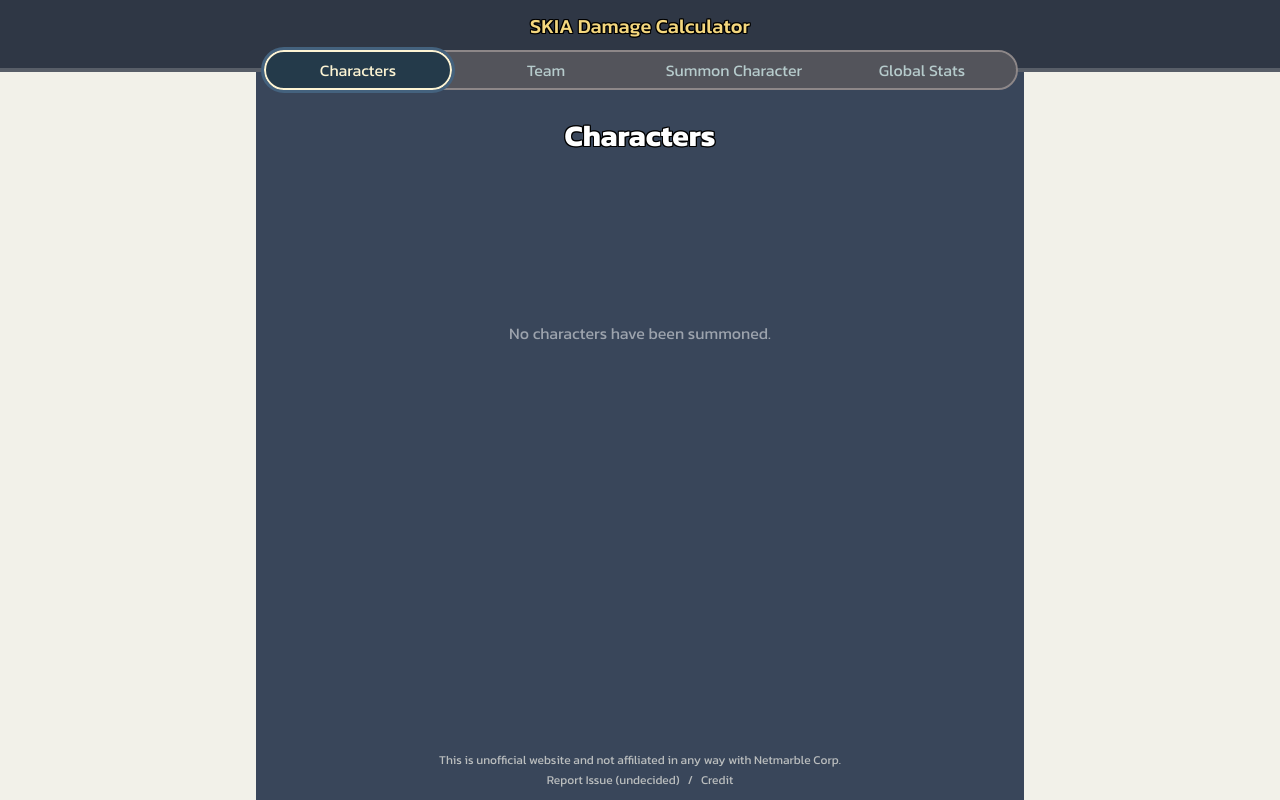
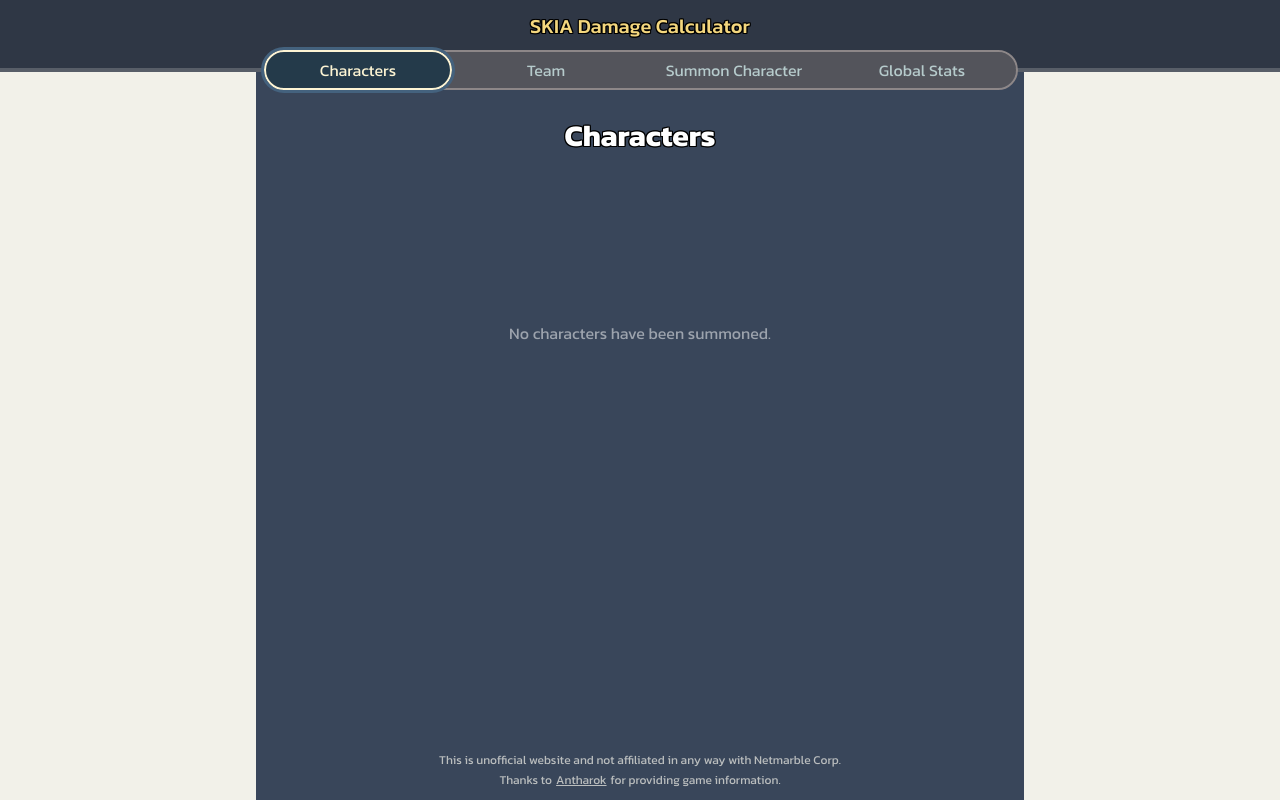
Before and after one commit to jiradedm/SKIA-Damage-Calculator, a Next.js app: page / in a window 1280 px wide. Built offline with nearby package versions, Linux system fonts and the light colour scheme.

Commit message:
change footer sentence

```diff
--- a/src/app/layout.tsx
+++ b/src/app/layout.tsx
@@ -27,16 +27,17 @@ export default function RootLayout({ children }: Readonly<{ children: React.Reac
               <div className="text-xs">
                 This is unofficial website and not affiliated in any way with Netmarble Corp.
               </div>
-              <div className="flex gap-2">
-                <div>Report Issue (undecided)</div>
-                <div>/</div>
+              {/* <div>Report Issues: </div> */}
+              <div className="flex gap-1">
+                <span>Thanks to</span>
                 <a
-                  className="hover:underline"
+                  className="underline"
                   href="https://docs.google.com/spreadsheets/d/1V4KSe15vo4o9m__LcVgfhjp9KyTiXjDzxhCtwLE3AyU"
                   target="_blank"
                 >
-                  Credit
+                  Antharok
                 </a>
+                <span>for providing game information.</span>
               </div>
             </div>
           </div>
```
